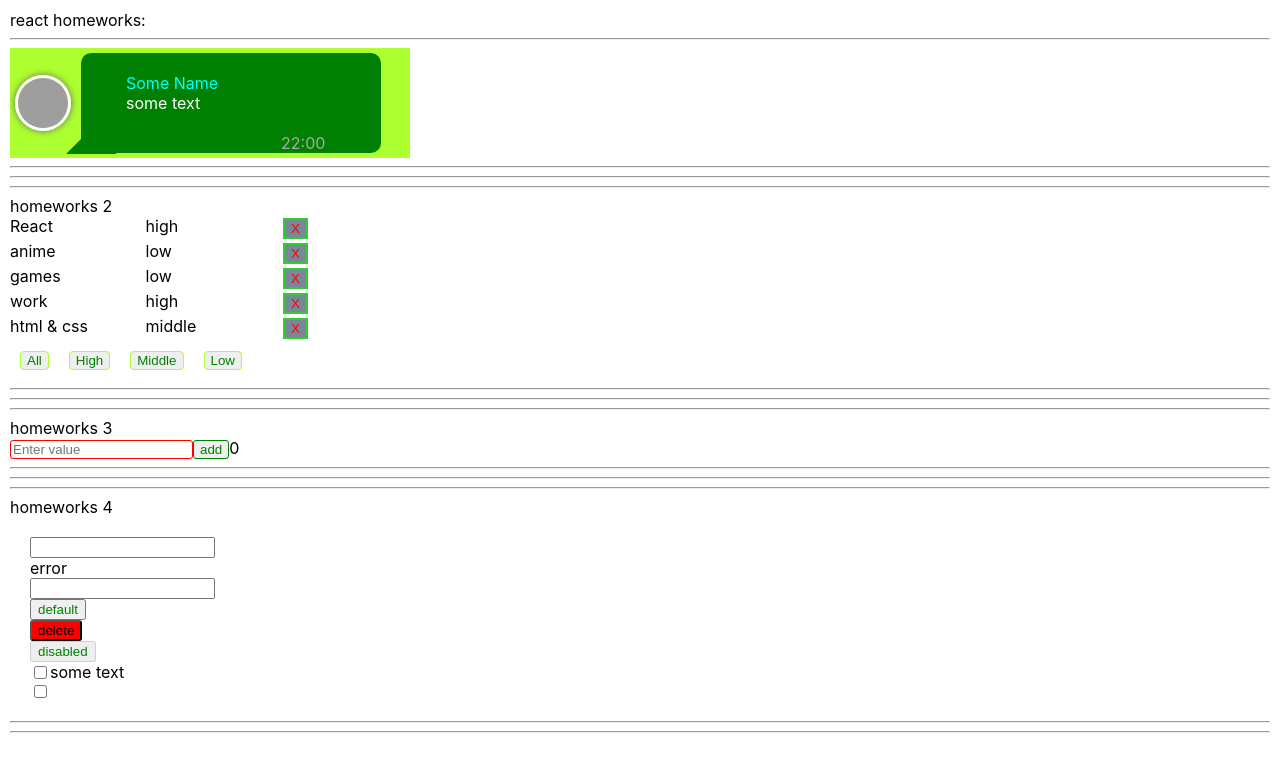
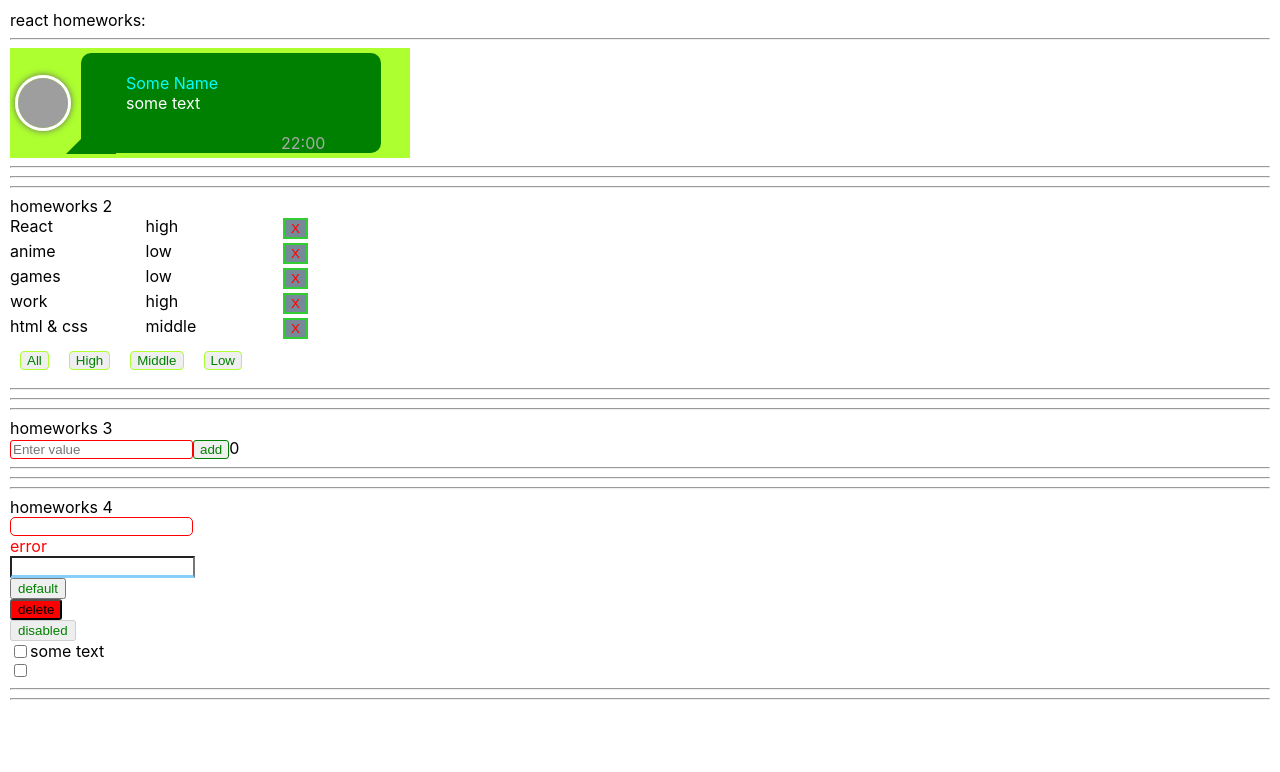
Before and after one commit to Valeriy-Radionov/common-components-ReactTs, a React (Create React App) app: page / in a window 1280 px wide. Shown: the top 772 px of the page. Built offline with nearby package versions, Linux system fonts and the light colour scheme; grey boxes are pictures that could not be loaded.

Commit message:
refactor for input

```diff
--- a/package.json
+++ b/package.json
@@ -1,5 +1,6 @@
 {
   "name": "homework_ignat",
+  "homepage": "https://Valeriy-Radionov.github.io/homework_ignat",
   "version": "0.1.0",
   "private": true,
   "dependencies": {
@@ -19,6 +20,8 @@
     "web-vitals": "^2.1.0"
   },
   "scripts": {
+    "predeploy": "npm run build",
+    "deploy": "gh-pages -d build",
     "start": "react-scripts start",
     "build": "react-scripts build",
     "test": "react-scripts test",
@@ -41,5 +44,8 @@
       "last 1 firefox version",
       "last 1 safari version"
     ]
+  },
+  "devDependencies": {
+    "gh-pages": "^4.0.0"
   }
 }
--- a/src/p2-homeworks/h4/HW4.module.css
+++ b/src/p2-homeworks/h4/HW4.module.css
@@ -1,6 +1,5 @@
 .blue {
     border-bottom: 3px solid lightskyblue;
-    height: 400px;
 }
 
 .column {
@@ -8,9 +7,8 @@
     flex-direction: column;
     align-items: start;
     justify-content: center;
-    margin: 20px;
 }
 
-.testSpanError {
-    color: blue;
+.spanError {
+    color: red;
 }
--- a/src/p2-homeworks/h4/HW4.tsx
+++ b/src/p2-homeworks/h4/HW4.tsx
@@ -30,11 +30,11 @@ function HW4() {
                     onChangeText={setText}
                     onEnter={showAlert}
                     error={error}
-                    // spanClassName={s.testSpanError}
+                    spanClassName={s.spanError}
                 />
 
                 <SuperInputText
-                    // className={s.blue} // проверьте, рабоет ли смешивание классов
+                    className={s.blue} // проверьте, рабоет ли смешивание классов
                 />
 
                 {/*----------------------------------------------------*/}
--- a/src/p2-homeworks/h4/common/c1-SuperInputText/SuperInputText.module.css
+++ b/src/p2-homeworks/h4/common/c1-SuperInputText/SuperInputText.module.css
@@ -3,11 +3,6 @@
 }
 
 .errorInput {
-    border: 3px solid lightslategray;
+    border: 1px solid red;
     border-radius: 5px;
-    background: lightcyan;
 }
-
-.errorInput {
-    color: red;
-}
--- a/src/p2-homeworks/h4/common/c1-SuperInputText/SuperInputText.tsx
+++ b/src/p2-homeworks/h4/common/c1-SuperInputText/SuperInputText.tsx
@@ -40,7 +40,7 @@ const SuperInputText: React.FC<SuperInputTextPropsType> = (
 
     const finalSpanClassName = `${s.error} ${spanClassName ? spanClassName : ""}`
 
-    const finalInputClassName = `${error ? s.superInput : s.superInput} ${className}` // need to fix with (?:) and s.superInput
+    const finalInputClassName = `${error ? s.errorInput : s.superInput} ${className}` // need to fix with (?:) and s.superInput
 
     return (
         <>
```
Also changed, not shown: 1 other file (tests, documents, lock files or other folders).
